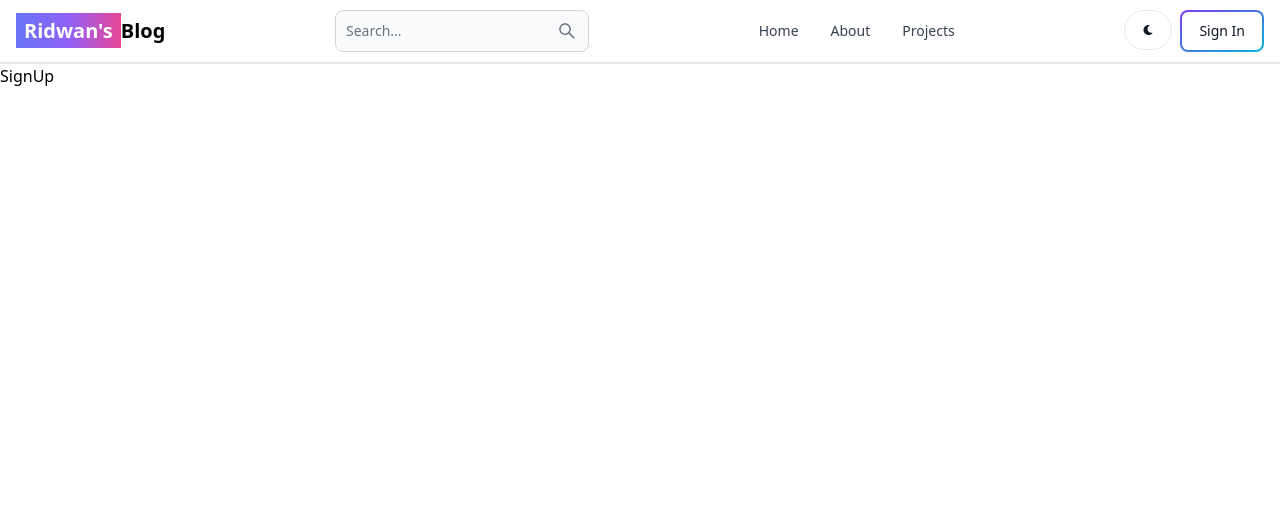
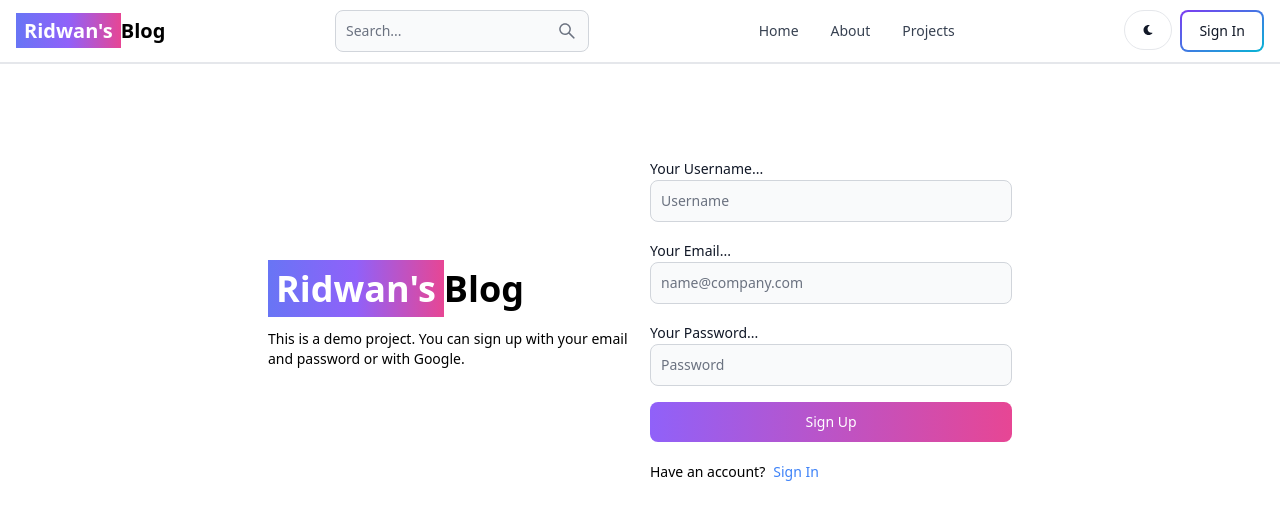
Before and after one commit to ridwanfirdaus96/mern-blog, a React (Vite) app in the folder client/: page /sign-up in a window 1280 px wide. Shown: the top 520 px of the page. Built offline with nearby package versions, Linux system fonts and the light colour scheme.

Commit message:
create sign up page ui

```diff
--- a/client/src/pages/SignUp.jsx
+++ b/client/src/pages/SignUp.jsx
@@ -1,5 +1,55 @@
+import { Link } from "react-router-dom"
+import {Button, Label, TextInput} from 'flowbite-react'
+
 export default function SignUp() {
     return (
-        <div>SignUp</div>
+        <div className="min-h-screen mt-20">
+            <div className="flex p-3 max-w-3xl mx-auto flex-col md:flex-row md:items-center gap-5">
+                <div className="flex-1">
+                {/* left */}
+                <Link to="/" className="font-bold dark:text-white text-4xl ">
+                    <span className="px-2 py-1 bg-gradient-to-r from-indigo-500 via-purple-500 to-pink-500 text-white">Ridwan&#39;s</span>
+                    Blog
+                </Link>
+                <p className="text-sm mt-5">This is a demo project. You can sign up with your email and password or with Google.</p>
+                </div>
+                {/* right */}
+                <div className="flex-1">
+                    <form className="flex flex-col gap-4">
+                        <div>
+                            <Label value="Your Username..."/>
+                            <TextInput
+                                type="text"
+                                placeholder="Username"
+                                id='username'
+                            />
+                        </div>
+                        <div>
+                            <Label value="Your Email..."/>
+                            <TextInput
+                                type="text"
+                                placeholder="name@company.com"
+                                id='email'
+                            />
+                        </div>
+                        <div>
+                            <Label value="Your Password..."/>
+                            <TextInput
+                                type="text"
+                                placeholder="Password"
+                                id='password'
+                            />
+                        </div>
+                        <Button gradientDuoTone='purpleToPink' type='submit'>Sign Up</Button>
+                    </form>
+                    <div className="flex gap-2 text-sm mt-5">
+                        <span>Have an account?</span>
+                        <Link to="/sign-in" className="text-blue-500">
+                            Sign In
+                        </Link>
+                    </div>
+                </div>
+            </div>
+        </div>
     )
 }
```
